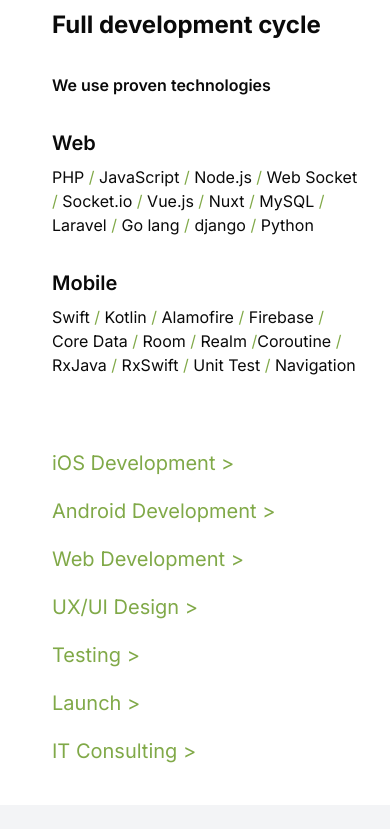
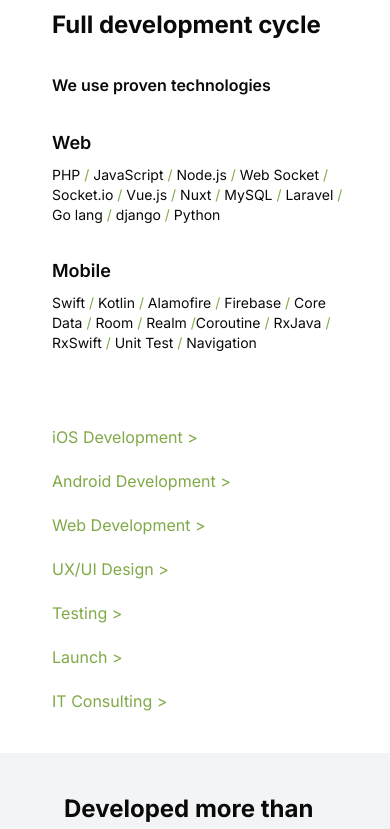
Before and after one commit to shreshths/landing-page, a Next.js app: page / in a window 390 px wide. Shown: the part 980-1809 px from the top of the page. Built offline with nearby package versions, Linux system fonts and the light colour scheme.

Commit message:
updated Projects and Services components

```diff
--- a/src/components/Projects.js
+++ b/src/components/Projects.js
@@ -153,7 +153,7 @@
               ) : null
             )}
           </div>
-          <h3 className="text-lg mt-12">
+          <h3 className="text-base md:text-lg mt-12">
             Business Analysis <span className="text-custom-yellow">/</span> iOS{" "}
             <span className="text-custom-yellow">/</span> Android{" "}
             <span className="text-custom-yellow">/</span> QA{" "}
@@ -191,6 +191,7 @@
               </p>
             </div>
           </div>
+          <a href="javascript:void(0)" target="_blank">
             <Image
               src="/logos/app-market.png"
               alt="App Market Logos"
@@ -198,6 +199,7 @@
               height={40}
               className="mt-10"
             />
+          </a>
         </div>
         <div className="hidden lg:block">
           <Image src={projectImage} alt="Project Image" className="ml-auto" />
--- a/src/components/Services.js
+++ b/src/components/Services.js
@@ -20,15 +20,15 @@
             Full development cycle
           </h2>
           <p className="font-semibold">We use proven technologies</p>
-          <h4 className="font-semibold text-xl mt-8 mb-2">Web</h4>
-          <p className="text-base">
+          <h4 className="font-semibold text-lg md:text-xl mt-8 mb-2">Web</h4>
+          <p className="text-sm md:text-base">
             PHP <span>/</span> JavaScript <span>/</span> Node.js <span>/</span>{" "}
             Web Socket <span>/</span> Socket.io <span>/</span> Vue.js{" "}
             <span>/</span> Nuxt <span>/</span> MySQL <span>/</span> Laravel{" "}
             <span>/</span> Go lang <span>/</span> django <span>/</span> Python
           </p>
-          <h4 className="font-semibold text-xl mt-8 mb-2">Mobile</h4>
-          <p className="text-base">
+          <h4 className="font-semibold text-lg md:text-xl mt-8 mb-2">Mobile</h4>
+          <p className="text-sm md:text-base">
             Swift <span>/</span> Kotlin <span>/</span> Alamofire <span>/</span>{" "}
             Firebase <span>/</span> Core Data <span>/</span> Room <span>/</span>{" "}
             Realm <span>/</span>
@@ -44,7 +44,7 @@
           </style>
         </div>
         <div className="md:flex md:justify-center mt-10 md:mt-0">
-          <ul className="text-xl space-y-5">
+          <ul className="text-base md:text-xl space-y-5">
             {services.map((service, index) => (
               <li key={index}>
                 <Link href="javascript:void(0)" target="_blank">
```
Lines whose indentation alone changed are shown as unchanged.
